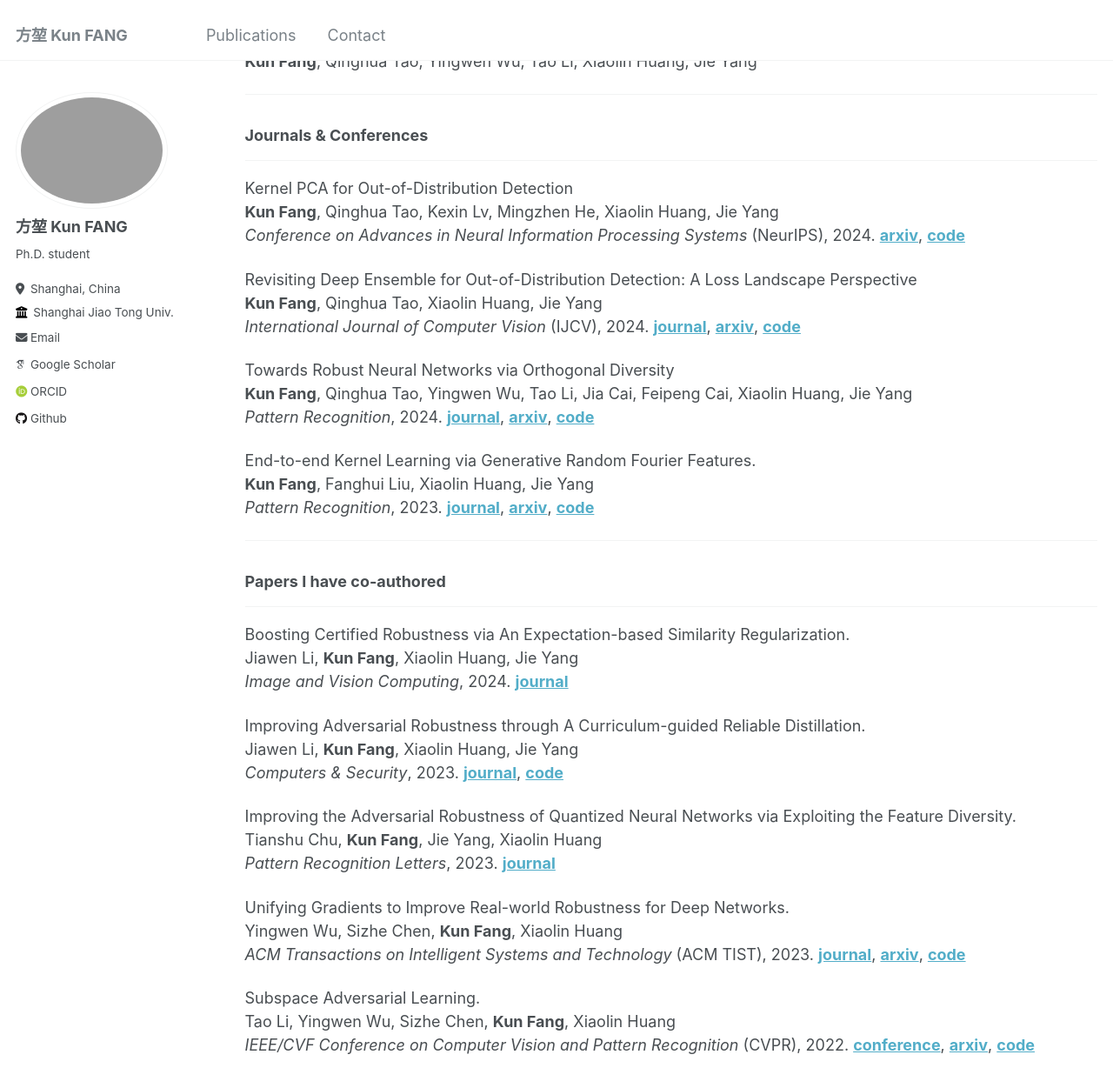
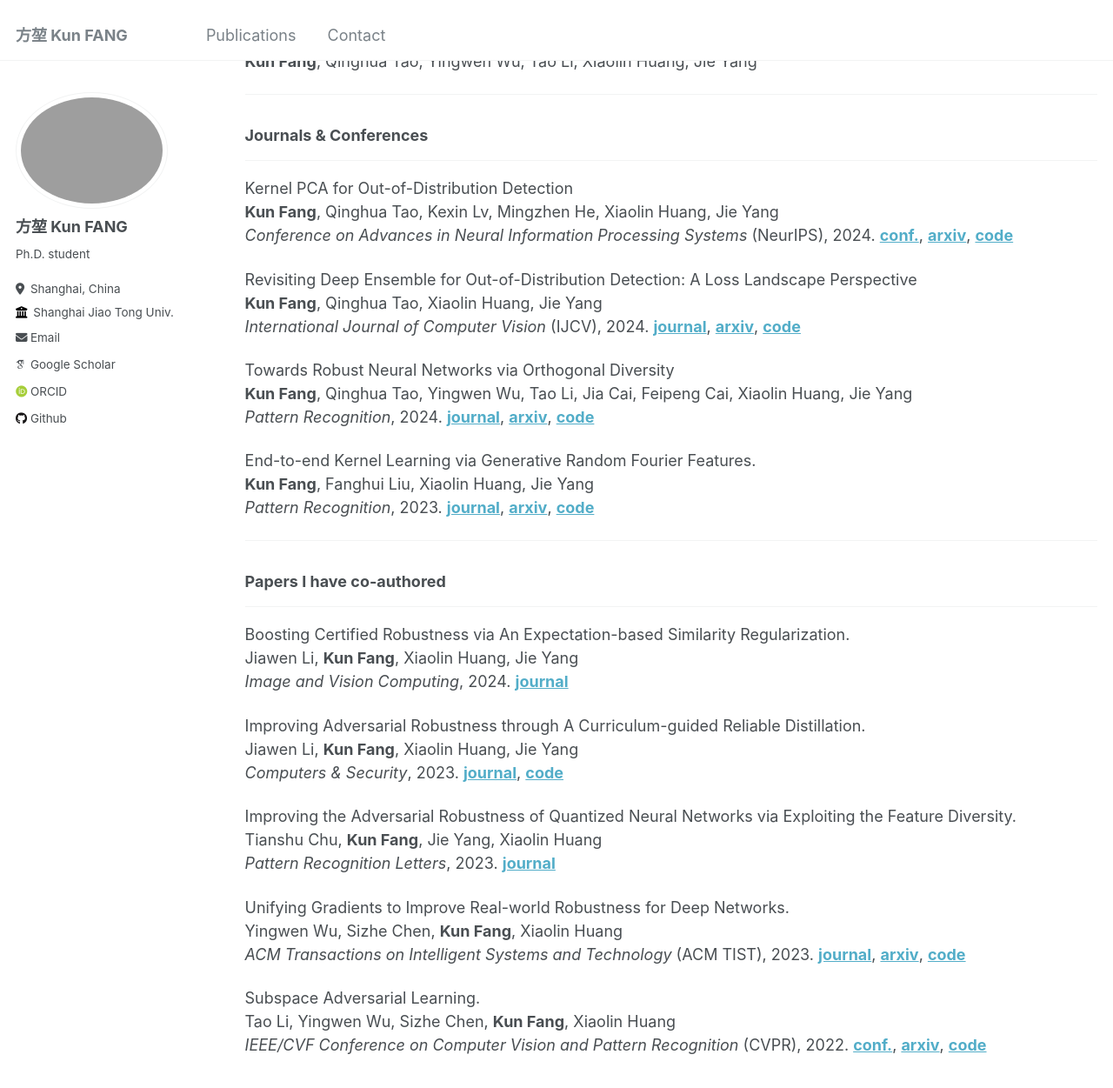
Before and after one commit to fanghenshaometeor/fanghenshaometeor.github.io, a Jekyll site: the page built from _pages/publications.md, in a window 1280 px wide and 1400 px high, scrolled down 390 px. Shown: the top 1251 px of the window at 87% size. Built offline with Jekyll 4.4.1, drawn with Linux system fonts in a browser that asks for light colours; some web fonts are replaced.

Commit message:
update-neurips

```diff
--- a/_pages/publications.md
+++ b/_pages/publications.md
@@ -33,7 +33,7 @@ On Multi-head Ensemble of Smoothed Classifiers for Certified Robustness. **[arxi
 ---
 Kernel PCA for Out-of-Distribution Detection
 **Kun Fang**, Qinghua Tao, Kexin Lv, Mingzhen He, Xiaolin Huang, Jie Yang
-*Conference on Advances in Neural Information Processing Systems* (NeurIPS), 2024. **[arxiv](https://arxiv.org/abs/2402.02949)**, **[code](https://github.com/fanghenshaometeor/ood-kernel-pca)**
+*Conference on Advances in Neural Information Processing Systems* (NeurIPS), 2024. **[conf.](https://papers.nips.cc/paper_files/paper/2024/hash/f2543511e5f4d4764857f9ad833a977d-Abstract-Conference.html)**, **[arxiv](https://arxiv.org/abs/2402.02949)**, **[code](https://github.com/fanghenshaometeor/ood-kernel-pca)**
 
 Revisiting Deep Ensemble for Out-of-Distribution Detection: A Loss Landscape Perspective
 **Kun Fang**, Qinghua Tao, Xiaolin Huang, Jie Yang
@@ -70,4 +70,4 @@ Yingwen Wu, Sizhe Chen, **Kun Fang**, Xiaolin Huang
 
 Subspace Adversarial Learning.
 Tao Li, Yingwen Wu, Sizhe Chen, **Kun Fang**, Xiaolin Huang
-*IEEE/CVF Conference on Computer Vision and Pattern Recognition* (CVPR), 2022. **[conference](https://openaccess.thecvf.com/content/CVPR2022/html/Li_Subspace_Adversarial_Training_CVPR_2022_paper)**, **[arxiv](https://arxiv.org/abs/2111.12229)**, **[code](https://github.com/nblt/sub-at)**
+*IEEE/CVF Conference on Computer Vision and Pattern Recognition* (CVPR), 2022. **[conf.](https://openaccess.thecvf.com/content/CVPR2022/html/Li_Subspace_Adversarial_Training_CVPR_2022_paper)**, **[arxiv](https://arxiv.org/abs/2111.12229)**, **[code](https://github.com/nblt/sub-at)**
```
